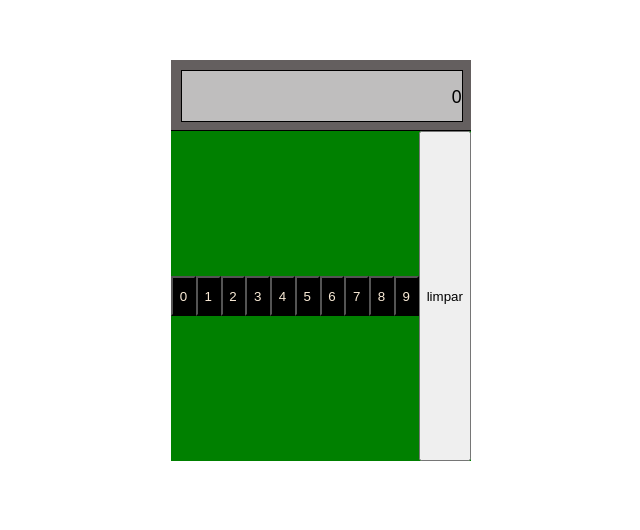
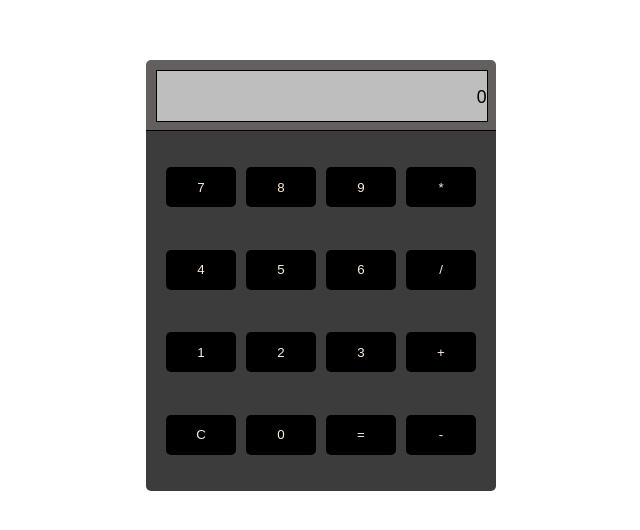
Before and after one commit to Cordyceps13/Calculadora, a React (Vite) app: page / in a window 1280 px wide. Shown: the part 140-670 px from the top of the page, without its empty margins (319-959 px from the left). Built offline with nearby package versions, Linux system fonts and the light colour scheme.

Commit message:
Calculadora praticamente terminada, basta corrigir operadores

```diff
--- a/src/App.css
+++ b/src/App.css
@@ -7,9 +7,12 @@
 }
 
 .calculadora {
-  width: 300px;
+  margin: auto;
+  padding: 0;
+  width: 350px;
   height: 400px;
-  background-color: aqua;
+  /* background-color: aqua; */
+  border-radius: 15px;
 }
 
 .ecra-container {
@@ -18,6 +21,7 @@
   height: 50px;
   background-color: rgb(100, 95, 95);
   border-bottom: 1px solid black;
+  border-radius: 5px 5px 0px 0px;
 }
 
 #ecra {
@@ -37,16 +41,32 @@
 .btns-container {
   max-width: 100%;
   height: 330px;
-  background-color: green;
+  background-color: rgb(60, 60, 60);
   display: flex;
-  justify-content: space-between;
+  justify-content: space-around;
+  align-items: center;
+  flex-wrap: wrap;
+  border-radius: 0px 0px 5px 5px;
+  padding: 15px;
 }
 
 .nums {
-  width: 60px;
+  width: 70px;
   height: 40px;
   background-color: black;
   color: antiquewhite;
   text-align: center;
-  margin: auto;
+  margin: 0;
+  border-radius: 5px;
+  border: none;
+  transition: ease 0,5s;
 }
+
+.nums:hover{
+  background-color: rgb(53, 52, 52);
+
+}
+
+.nums:active{
+  background-color: rgb(37, 36, 36);
+}
--- a/src/components/Calculadora.jsx
+++ b/src/components/Calculadora.jsx
@@ -2,7 +2,26 @@ import { useState } from "react"
 
 function Calculadora() {
     const [input, setInput] = useState('0')
-    const nums = ['0', '1', '2', '3', '4', '5', '6', '7', '8', '9']
+    const btns = ['7', '8', '9', '*', '4', '5', '6', '/', '1', '2', '3', '+', 'C', '0', '=', '-']
+
+    const handleClick = (btn) => {
+        if (btn === 'C') {
+            setInput('0')
+        }
+        else if (btn === '=') {
+            try {
+                setInput(eval(input).toString())
+            } catch (error) {
+                setInput('ERRO DE SINTAXE')
+            }
+        }
+        else {
+            setInput(prev => prev === '0' || prev === 'Erro' ? btn : prev + btn)
+        }
+
+    }
+
+
 
     return (
         <>
@@ -12,12 +31,11 @@ function Calculadora() {
                         <p name="ecra" id="ecra">{input}</p>
                     </div>
                     <div className="btns-container">{
-                        nums.map(num => (
-                            <button key={num} className="nums" onClick={() => setInput(input => input === '0' ? num : input + num)}>{num}</button>
-                        ))}
-                        <button onClick={()=>setInput('0')} className="limpar">limpar</button>
+                        btns.map(btn => (
+                            <button key={btn} onClick={() => handleClick(btn)} className="nums">{btn}</button>
+                        ))
+                    }
                     </div>
-
                 </div>
             </div>
 
```
